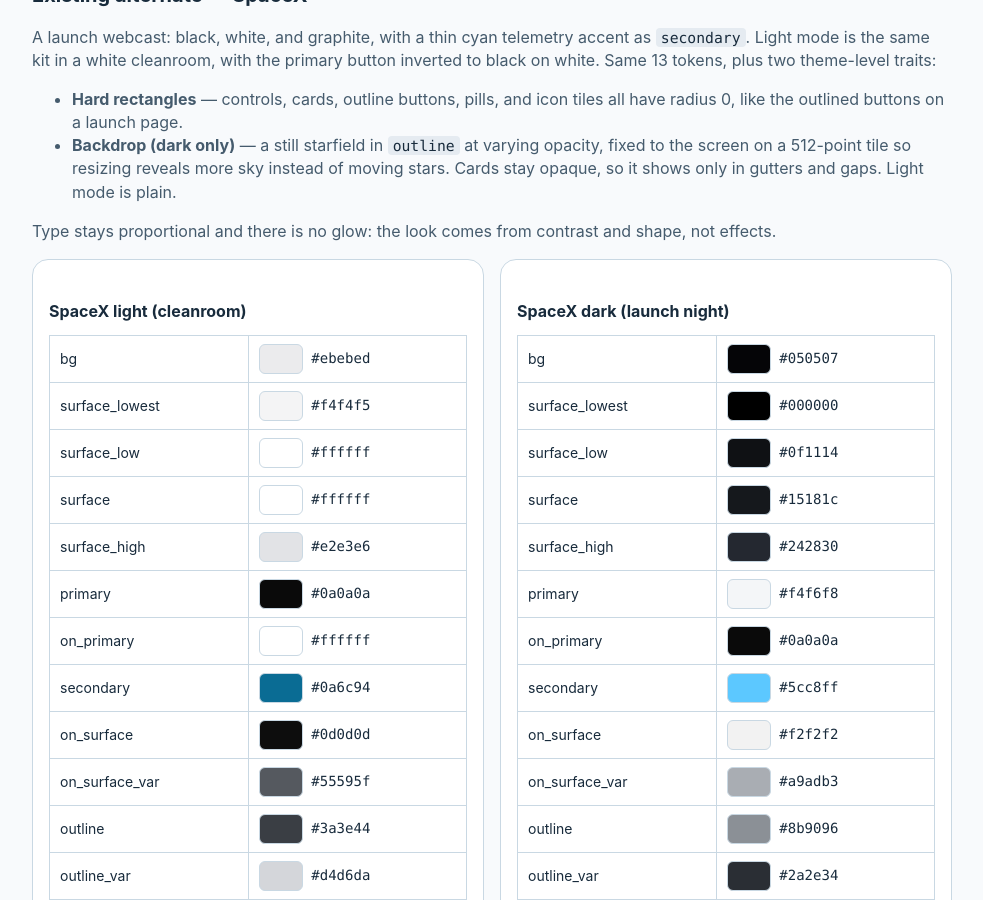
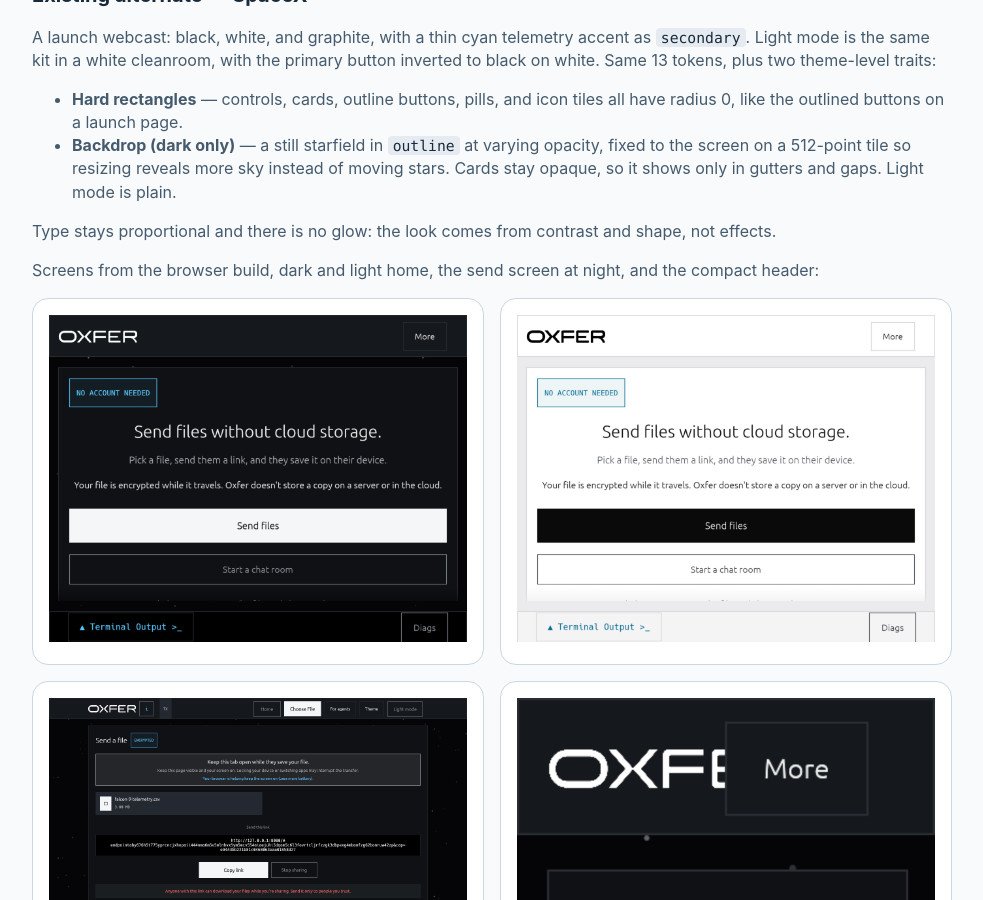
Before and after one commit to radumarias/syncoxiders, a Jekyll site: the page p2p-transfer/docs/theme-brief.html, which Jekyll copies as it is, in a window 1280 px wide and 900 px high, scrolled down 4074 px. Shown: the whole window, without its empty margins (148-1131 px from the left). Built offline with Jekyll 4.4.1, drawn with Linux system fonts in a browser that asks for light colours.

Commit message:
Add SpaceX theme screenshots to the designer brief
Four screens from the browser build in headless Chrome: dark and light
home, the send screen at night, and the compact header. They live under
docs/, which Trunk does not ship, so the deployed site does not grow.

Co-Authored-By: Claude Fable 5.1 <noreply@anthropic.com>

```diff
--- a/p2p-transfer/docs/theme-brief.html
+++ b/p2p-transfer/docs/theme-brief.html
@@ -199,6 +199,13 @@
   <li><strong>Backdrop (dark only)</strong> — a still starfield in <code>outline</code> at varying opacity, fixed to the screen on a 512-point tile so resizing reveals more sky instead of moving stars. Cards stay opaque, so it shows only in gutters and gaps. Light mode is plain.</li>
 </ul>
 <p>Type stays proportional and there is no glow: the look comes from contrast and shape, not effects.</p>
+<p>Screens from the browser build, dark and light home, the send screen at night, and the compact header:</p>
+<div class="pair">
+  <div class="card"><img src="themes/spacex-dark.png" alt="SpaceX dark: home screen with a white Send files button over a starfield" style="width:100%;height:auto"></div>
+  <div class="card"><img src="themes/spacex-light.png" alt="SpaceX light: home screen with a black Send files button on white" style="width:100%;height:auto"></div>
+  <div class="card"><img src="themes/spacex-send.png" alt="SpaceX dark: send screen with a file chip, link box, and Copy link button" style="width:100%;height:auto"></div>
+  <div class="card"><img src="themes/spacex-compact.png" alt="SpaceX dark at 390 points wide: the header still fits" style="width:100%;height:auto"></div>
+</div>
 <div class="pair">
   <div class="card">
     <h3>SpaceX light (cleanroom)</h3>
```
Also changed, not shown: p2p-transfer/docs/themes/spacex-compact.png (added), p2p-transfer/docs/themes/spacex-dark.png (added), p2p-transfer/docs/themes/spacex-light.png (added), p2p-transfer/docs/themes/spacex-send.png (added).
